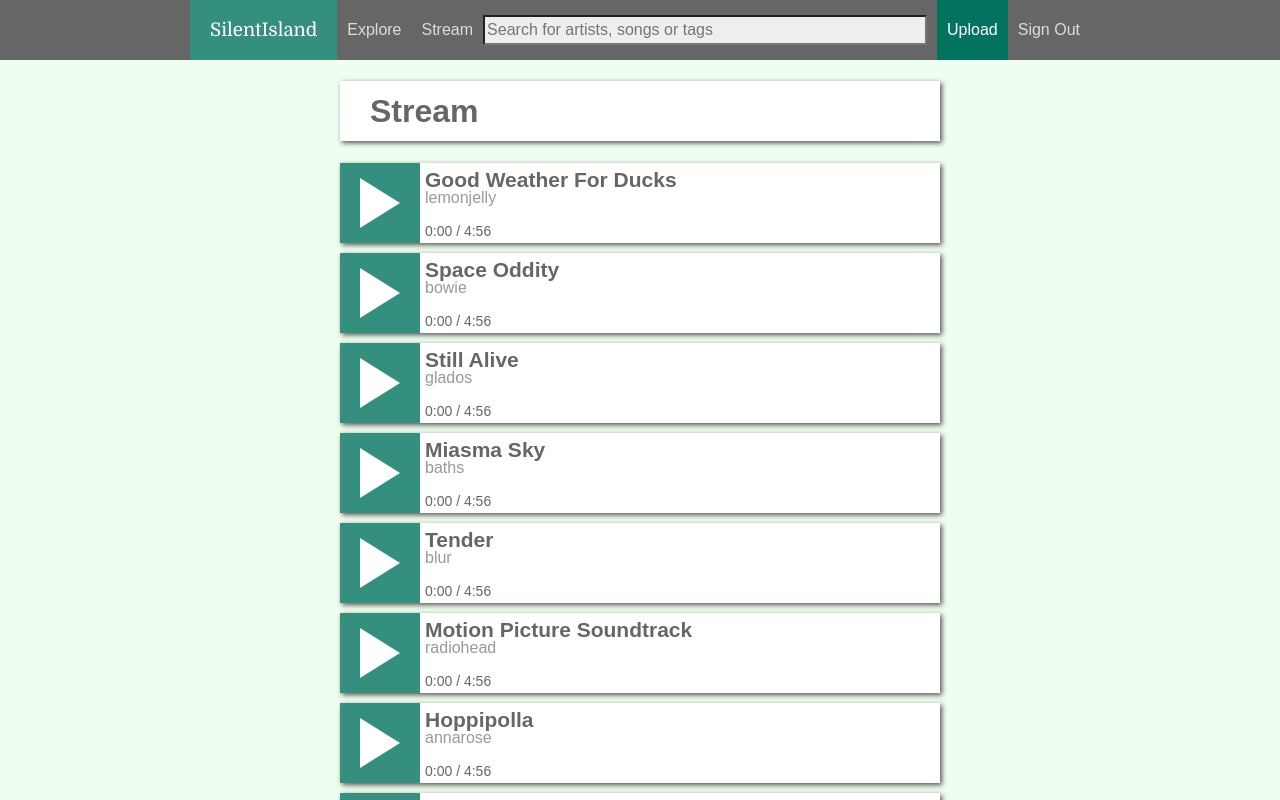
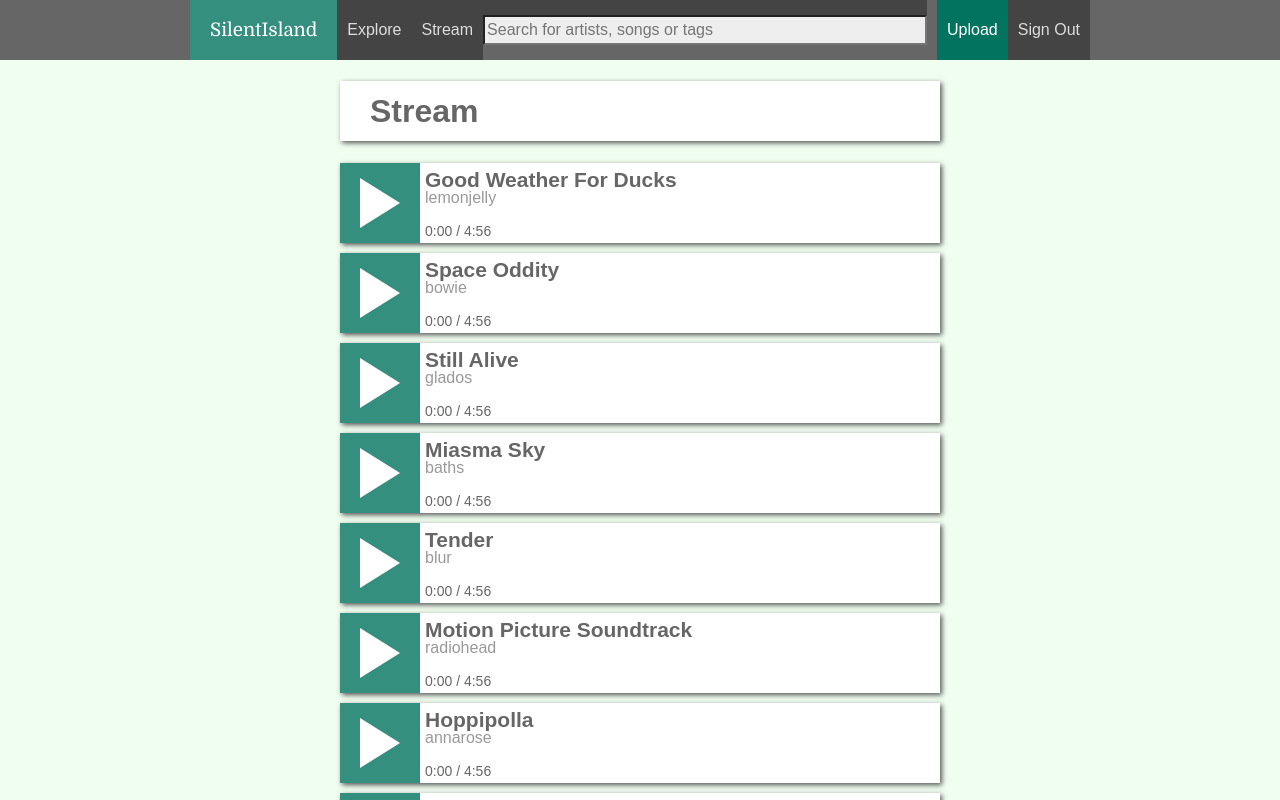
Before and after one commit to msoanes/pages-testing, a plain HTML site: page index.html in a window 1280 px wide. Drawn offline with Linux system fonts and the light colour scheme.

Commit message:
Whatever

```diff
--- a/index.html
+++ b/index.html
@@ -8,12 +8,12 @@
       <div class="nav-bar">
         <div class="left-nav">
           <div class="logo">SilentIsland</div>
-          <div class="link"><a href="#/explore">Explore</a></div>
-          <div class="link"><a href="#/stream">Stream</a></div>
+          <div class="link"><a href="javascript:void(0)">Explore</a></div>
+          <div class="link"><a href="javascript:void(0)">Stream</a></div>
         </div>
 
         <div class="right-nav">
-          <div class="link primary" href="#/song/new"><a href="#/song/new">Upload</a></div>
+          <div class="link primary"><a href="javascript:void(0)">Upload</a></div>
           <div class="link"><a href="javascript:void(0)">Sign Out</a></div>
         </div>
 
--- a/master.css
+++ b/master.css
@@ -23,6 +23,7 @@ body {
 div.link {
   cursor: pointer;
   padding: 0 10px;
+  background-color: #444;
 }
 
 div.link > a:link {
@@ -43,6 +44,7 @@ div:link:active {
 .nav-bar div.search-bar {
   position: relative;
   overflow: hidden;
+  background-color: #444;
 }
 
 .nav-bar .logo {
```
